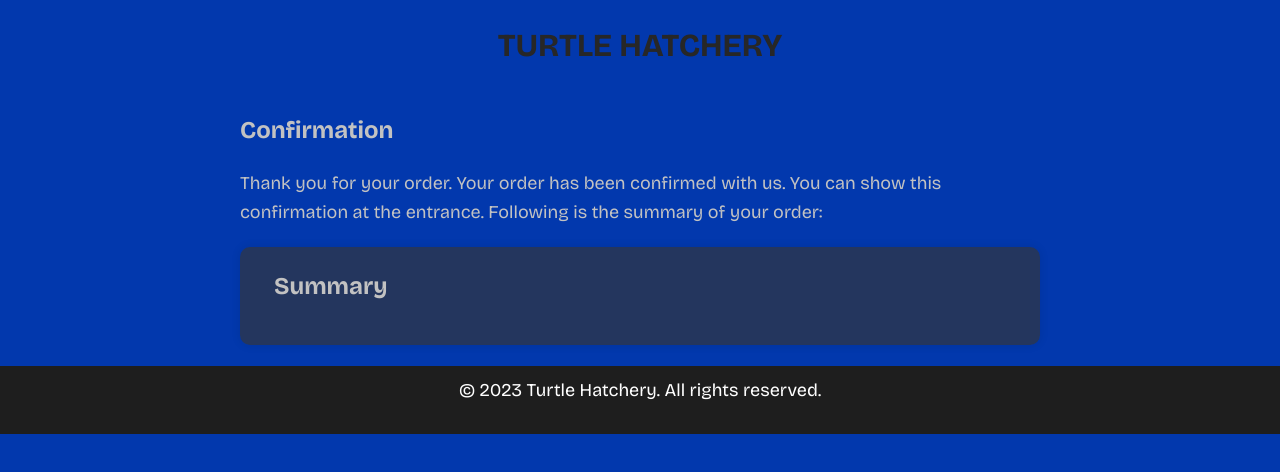
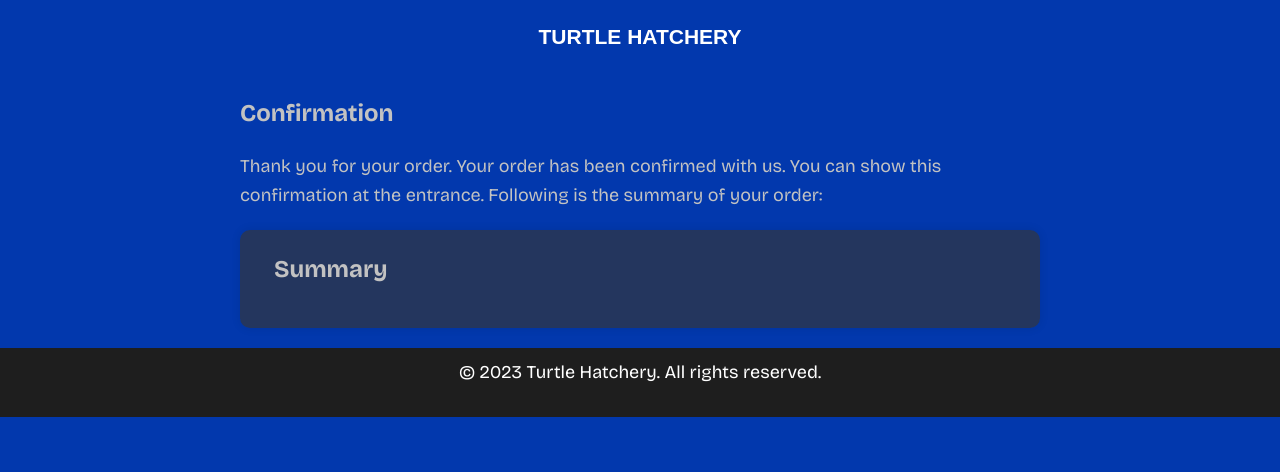
Before and after one commit to Lometh/Assignment-cb011114, a plain HTML site: page Confirmation-pg.html in a window 1280 px wide. Drawn offline with nearby package versions, Linux system fonts and the light colour scheme; a script that the page names is missing; a web font is replaced by a local one.

Commit message:
Update Confirmation-pg.css

```diff
--- a/Confirmation-pg.css
+++ b/Confirmation-pg.css
@@ -1,4 +1,5 @@
 @import url('https://fonts.googleapis.com/css2?family=Bricolage+Grotesque:opsz,wght@10..48,200;10..48,300;10..48,400;10..48,500;10..48,600;10..48,700;10..48,800&display=swap');
+@import url('https://fonts.googleapis.com/css2?family=Bowlby+One+SC&display=swap');
 body, h1, h2, p, table {
   margin: 0;
   padding: 0;
@@ -12,14 +13,10 @@ header {
   padding: 20px 0;
 }
 
-header img{
-  max-width: 100%;
-  image-rendering: optimizeQuality;
-    height: 50%;
-    margin: 0 auto;
-    display: block;
-    position: relative;
-    z-index: 1;
+header h1{
+	color:#fff;
+	font-family:'Bowlby One', sans-serif;
+	font-size: 21px;
 }
 
 body{
```
